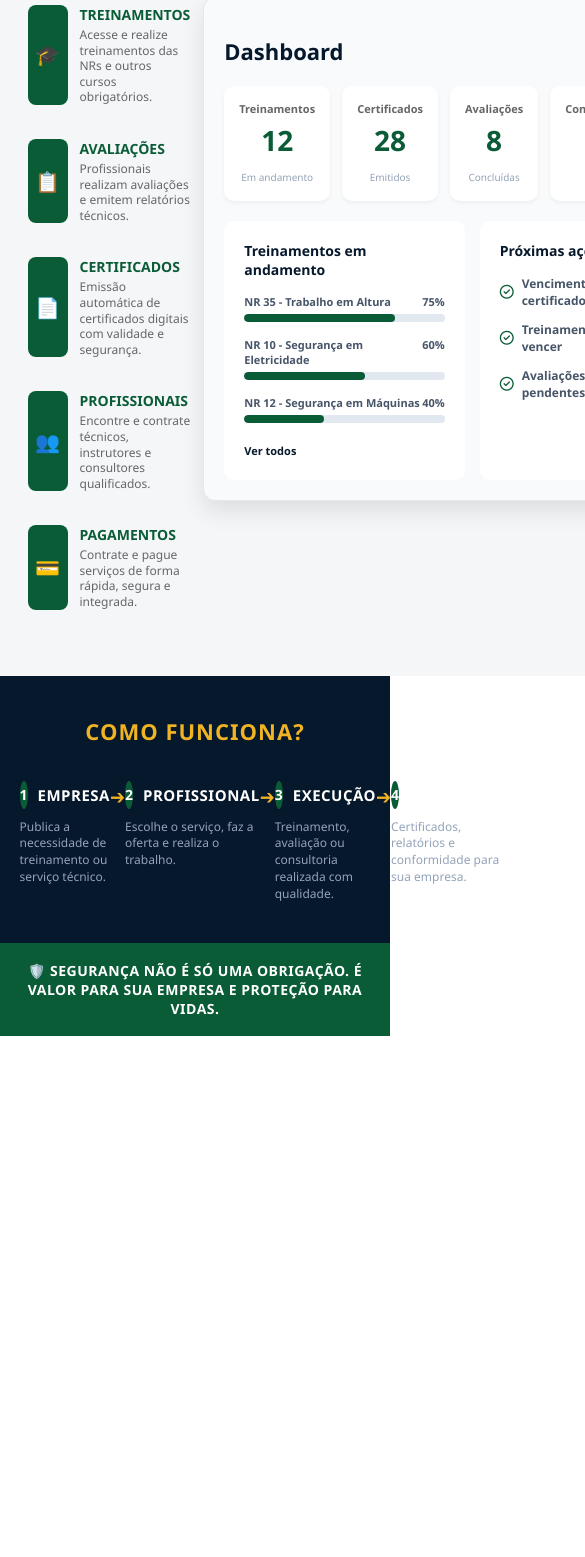
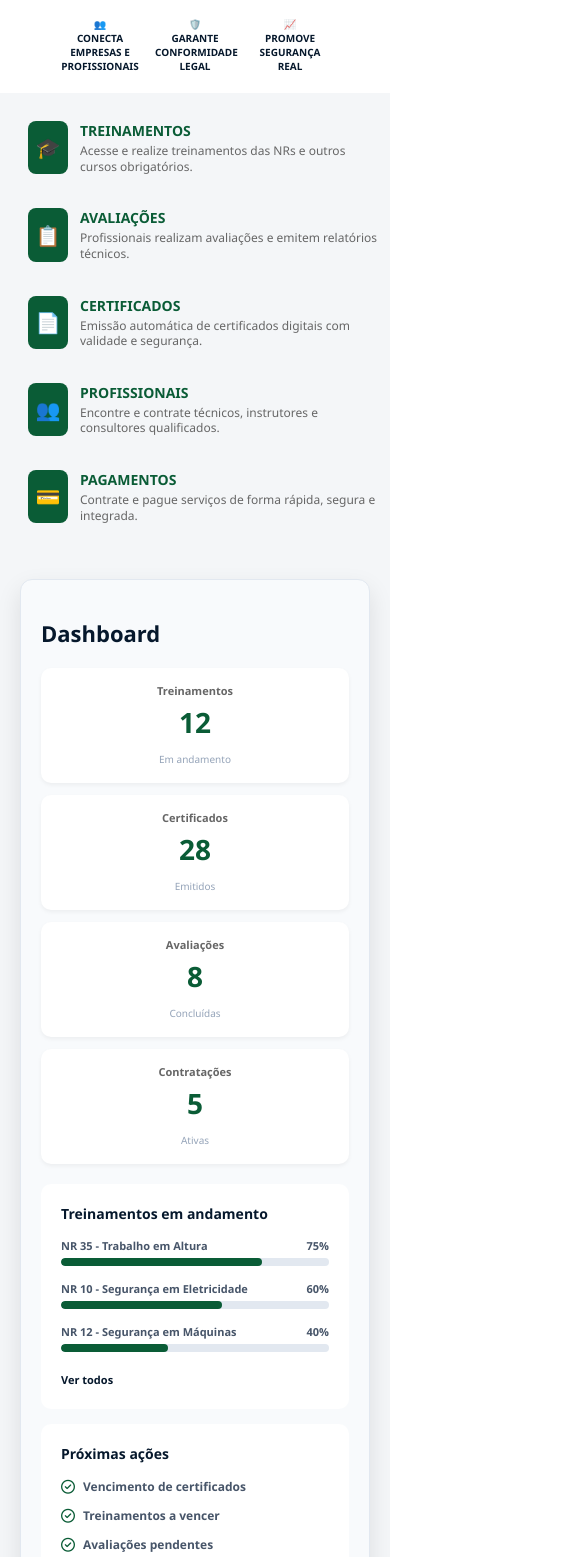
Before and after one commit to NivaldoCaixeta/ProjetoPI-TreinaSeg, a plain HTML site: page index.html in a window 390 px wide. Shown: the part 417-1974 px from the top of the page, 585 px wide, since content can reach past the window. Before the commit the page ends 1453 px from the top, so only its background shows below. Drawn offline with Linux system fonts and the light colour scheme.

Commit message:
responsivo

```diff
--- a/style.css
+++ b/style.css
@@ -294,3 +294,91 @@ body {
     height: auto;
     display: block;
 }
+
+/* =========================================
+   RESPONSIVIDADE (CELULARES E TABLETS)
+========================================= */
+@media (max-width: 850px) {
+    /* 1. Ajustes do Cabeçalho */
+    .header {
+        display: flex;
+        flex-direction: column;
+        align-items: center;
+        text-align: center;
+        padding: 20px;
+        gap: 20px;
+    }
+    .logo-area, .title-area, .badges-area {
+        display: block;
+        width: 100%;
+        text-align: center;
+        padding: 0;
+    }
+    .site-logo {
+        margin: 0 auto 10px; /* Centraliza a logo no celular */
+    }
+    .badges-area {
+        display: flex;
+        justify-content: center;
+        flex-wrap: wrap;
+        gap: 15px;
+    }
+    .badge-item {
+        margin: 0;
+    }
+
+    /* 2. Ajustes da Área Principal (Hero e Dashboard) */
+    .hero {
+        display: flex;
+        flex-direction: column;
+        padding: 20px;
+        gap: 30px;
+    }
+    .features, .mockups, .benefits {
+        display: block;
+        width: 100%;
+        padding: 0;
+    }
+
+    /* 3. Ajustes do Dashboard (Miolo) */
+    .db-summary {
+        flex-direction: column;
+    }
+    .db-main {
+        flex-direction: column;
+    }
+
+    /* 4. Ajustes do "Como Funciona" */
+    .steps {
+        display: flex;
+        flex-direction: column;
+        gap: 20px;
+    }
+    .step, .step-arrow {
+        display: block;
+        width: 100%;
+    }
+    .step-header {
+        display: flex;
+        align-items: center;
+        margin-bottom: 10px;
+    }
+    .step-arrow {
+        transform: rotate(90deg); /* Vira a setinha para baixo */
+        padding: 10px 0;
+        text-align: center;
+    }
+
+    /* 5. Ajustes das Páginas Secundárias */
+    .search-bar {
+        flex-direction: column;
+    }
+    .course-card, .eval-card, .pro-card, .finance-card {
+        width: 100%; /* Os cards ocupam a tela toda no celular */
+    }
+    .transaction-item {
+        flex-direction: column;
+        align-items: flex-start;
+        gap: 10px;
+    }
+}
```
